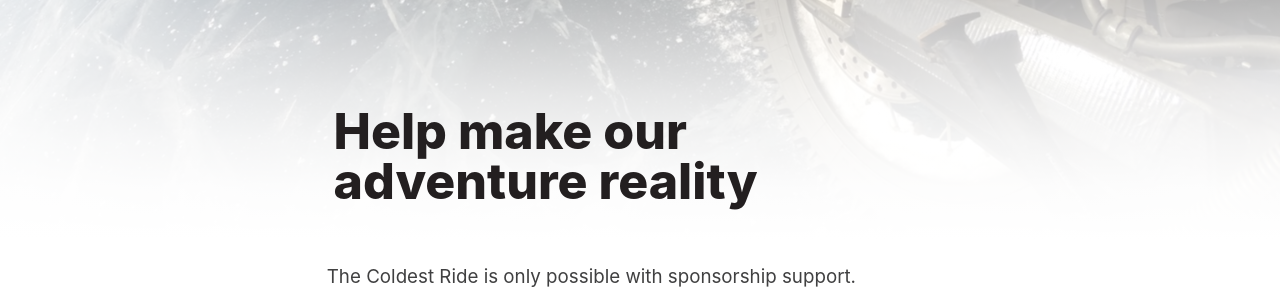
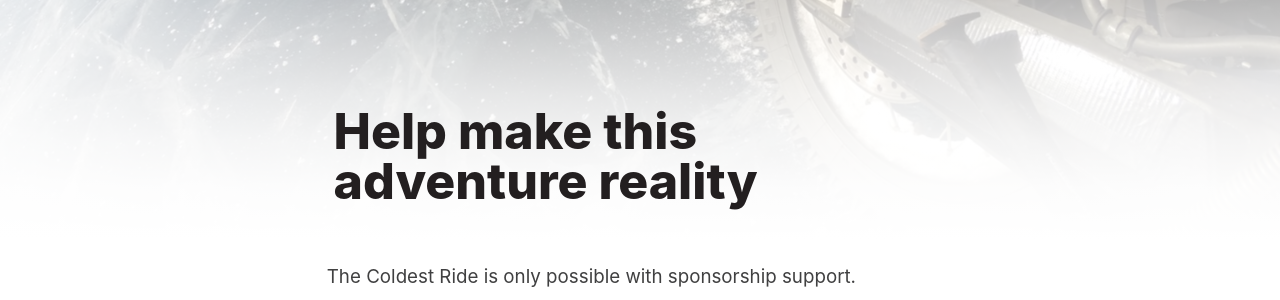
Before and after one commit to karolismieliauskas/thecoldestride.com, a Jekyll site: the page built from pages/get-involved.html, in a window 1280 px wide and 900 px high. Shown: the part 408-708 px from the top of the window. Built offline with Jekyll 4.4.1, drawn with Linux system fonts in a browser that asks for light colours.

Commit message:
Update getinvolved.yml

```diff
--- a/_data/getinvolved.yml
+++ b/_data/getinvolved.yml
@@ -1,5 +1,5 @@
 hero:
-  title: Help make our adventure&nbsp;reality
+  title: Help make this adventure&nbsp;reality
 body: |
   The Coldest Ride is only possible with sponsorship support.
 
```
